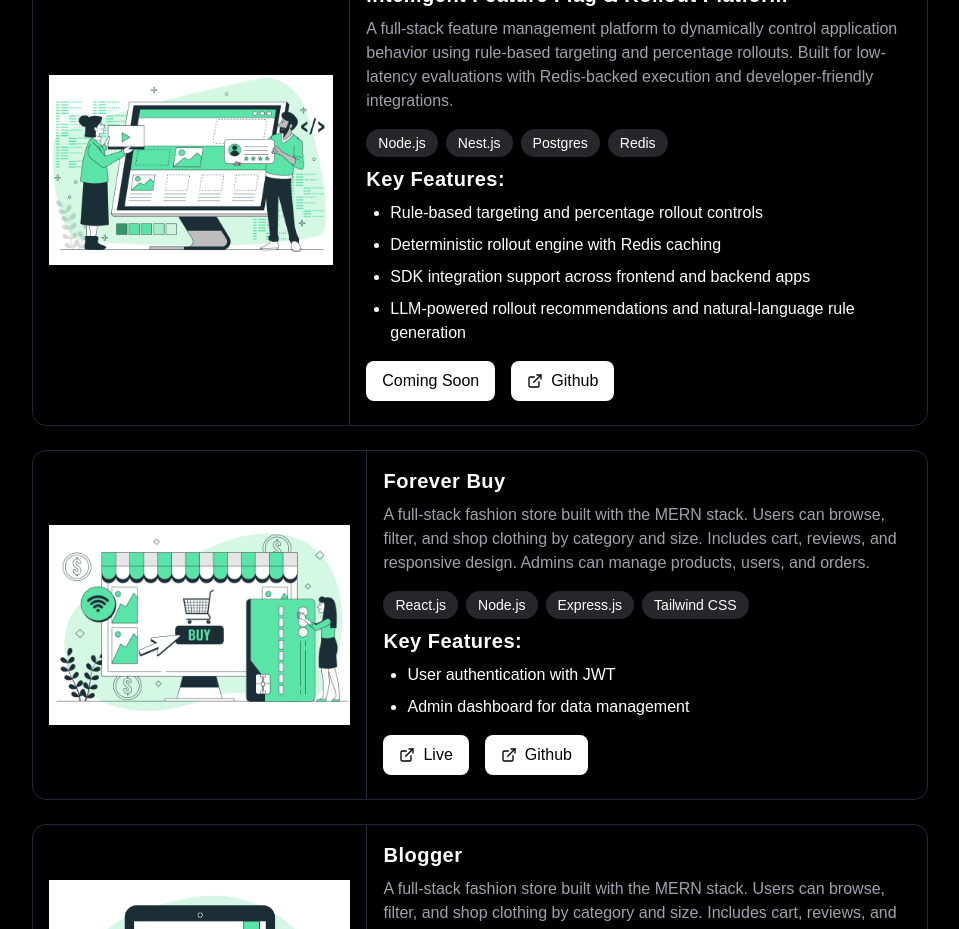
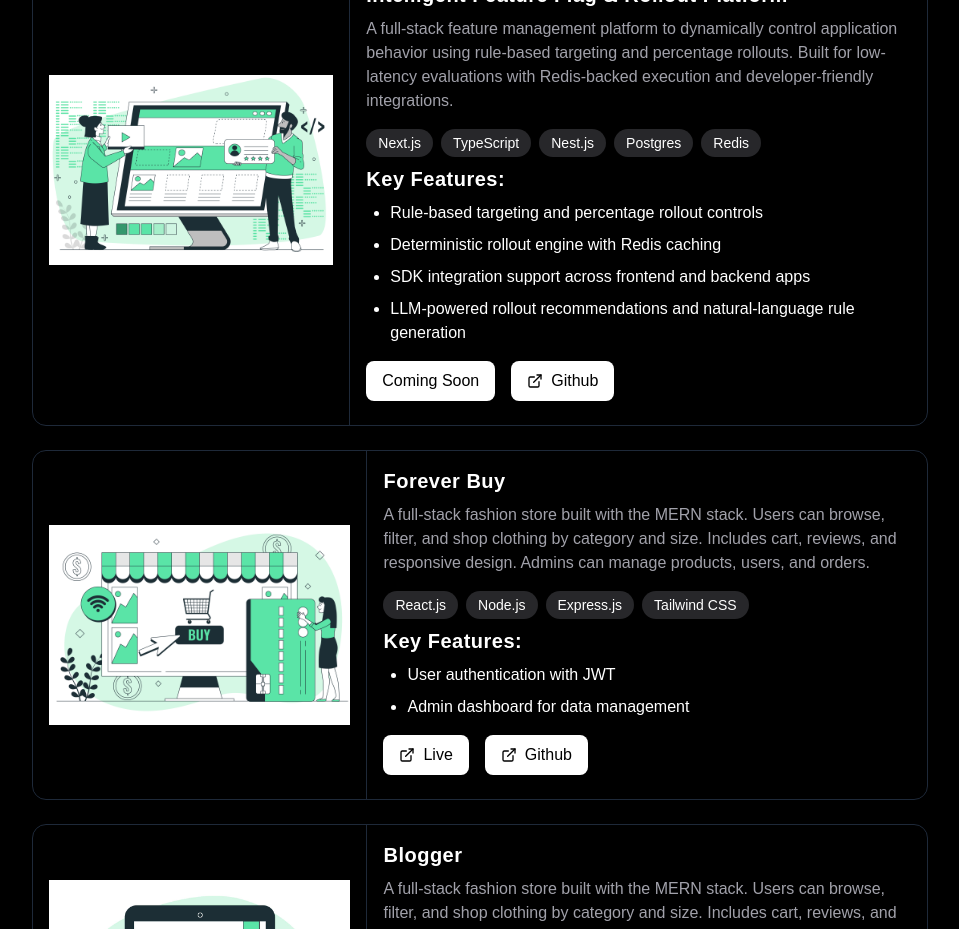
Before and after one commit to Shreyashthaware2003/Portfolioo, a React (Vite) app in the folder my-app/: page / in a window 1280 px wide. Shown: the part 1260-2189 px from the top of the page, without its empty margins (160-1119 px from the left). Built offline with nearby package versions, Linux system fonts and the light colour scheme.

Commit message:
minor changes and added updated resume

```diff
--- a/my-app/src/App.jsx
+++ b/my-app/src/App.jsx
@@ -184,7 +184,10 @@ function App() {
       github: "https://github.com/Shreyashthaware2003/feature-flag",
       skills: [
         {
-          name: "Node.js",
+          name: "Next.js",
+        },
+        {
+          name: "TypeScript",
         },
         {
           name: "Nest.js",
```
